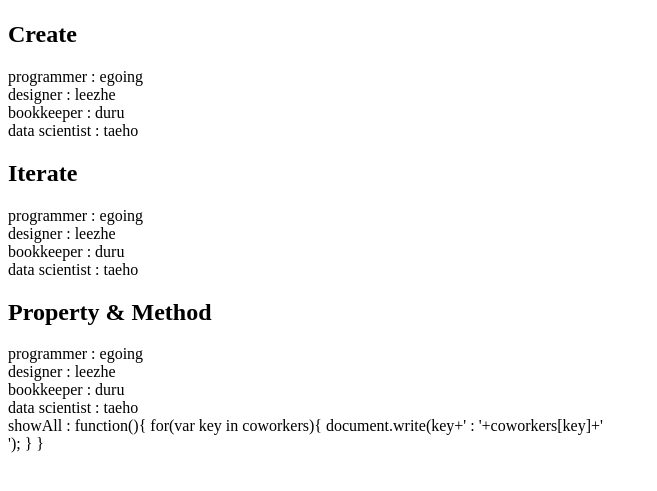
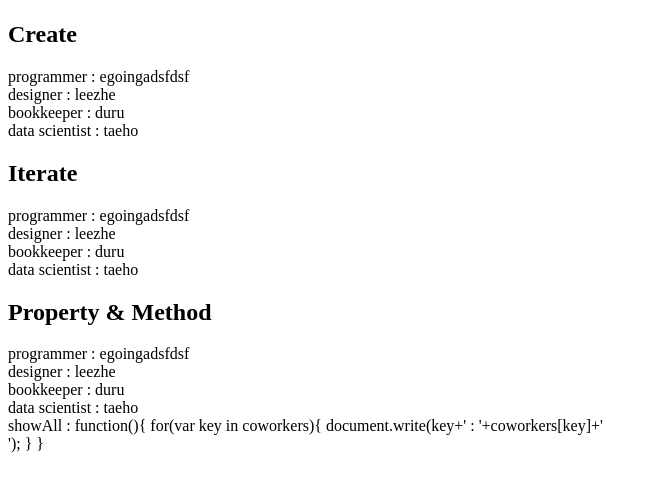
Before and after one commit to aftern/web2, a plain HTML site: page ex10.html in a window 1280 px wide. Shown: the part 59-550 px from the top of the page, without its empty margins (0-657 px from the left). Drawn offline with Linux system fonts and the light colour scheme.

Commit message:
테스트2

```diff
--- a/ex10.html
+++ b/ex10.html
@@ -9,7 +9,7 @@
     <h2>Create</h2>
     <script>
         var coworkers = {
-            "programmer":"egoing",
+            "programmer":"egoingadsfdsf",
             "designer":"leezhe"
         };
         document.write("programmer : "+coworkers.programmer+"<br>" );
```
